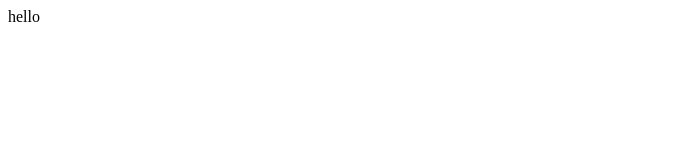
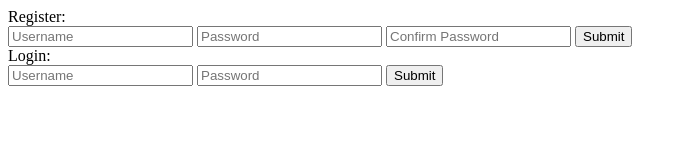
Before and after one commit to nathanyu835/osmos, a plain HTML site: page index.html in a window 1280 px wide. Shown: the whole page, without its empty margins (0-687 px from the left). Drawn offline with nearby package versions, Linux system fonts and the light colour scheme.

Commit message:
Update index.html

```diff
--- a/index.html
+++ b/index.html
@@ -1,4 +1,34 @@
 <!DOCTYPE HTML>
 <html>
-    hello
+    <head>
+        <title>pset tinder -- 20 minutes into reactive carbenes and chill and he gives you this look</title>
+        <script src="https://ajax.googleapis.com/ajax/libs/jquery/1.11.3/jquery.min.js"></script>
+        <script src="//www.parsecdn.com/js/parse-1.6.4.min.js"></script>
+        <script src="../js/functions.js"></script>
+        <script src="../js/forms.js"></script>
+        <link rel="stylesheet" type="text/css" href="../css/style.css">
+    </head>
+    <body>
+        <div class="wrapper">
+            <div class="forms">
+                <div id="registration">
+                    Register:
+                    <form id="registration-form">
+                        <input type="text" name="username" id="username" placeholder="Username">
+                        <input type="password" name="password" id="password" placeholder="Password">
+                        <input type="password" name="confirmPassword" id="confirmPassword" placeholder="Confirm Password">
+                        <button type="button" id="submit">Submit</button>
+                    </form>
+                </div>
+                <div id="login">
+                    Login:
+                    <form id="login-form">
+                        <input type="text" name="username" id="username" placeholder="Username">
+                        <input type="password" name="password" id="password" placeholder="Password">
+                        <button type="button" id="submit">Submit</button>
+                    </form>
+                </div>
+            </div>
+        </div>
+    </body>
 </html>
```
